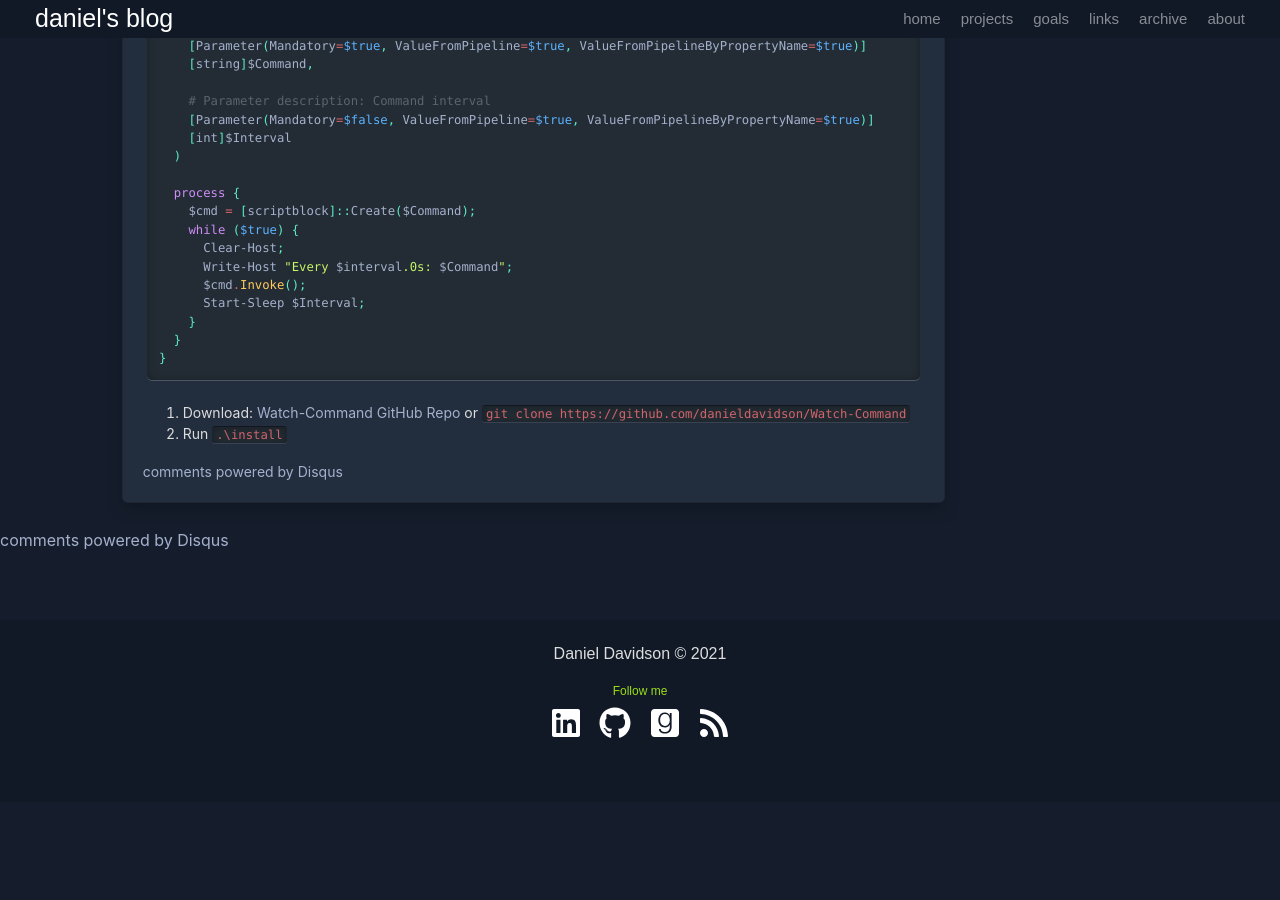
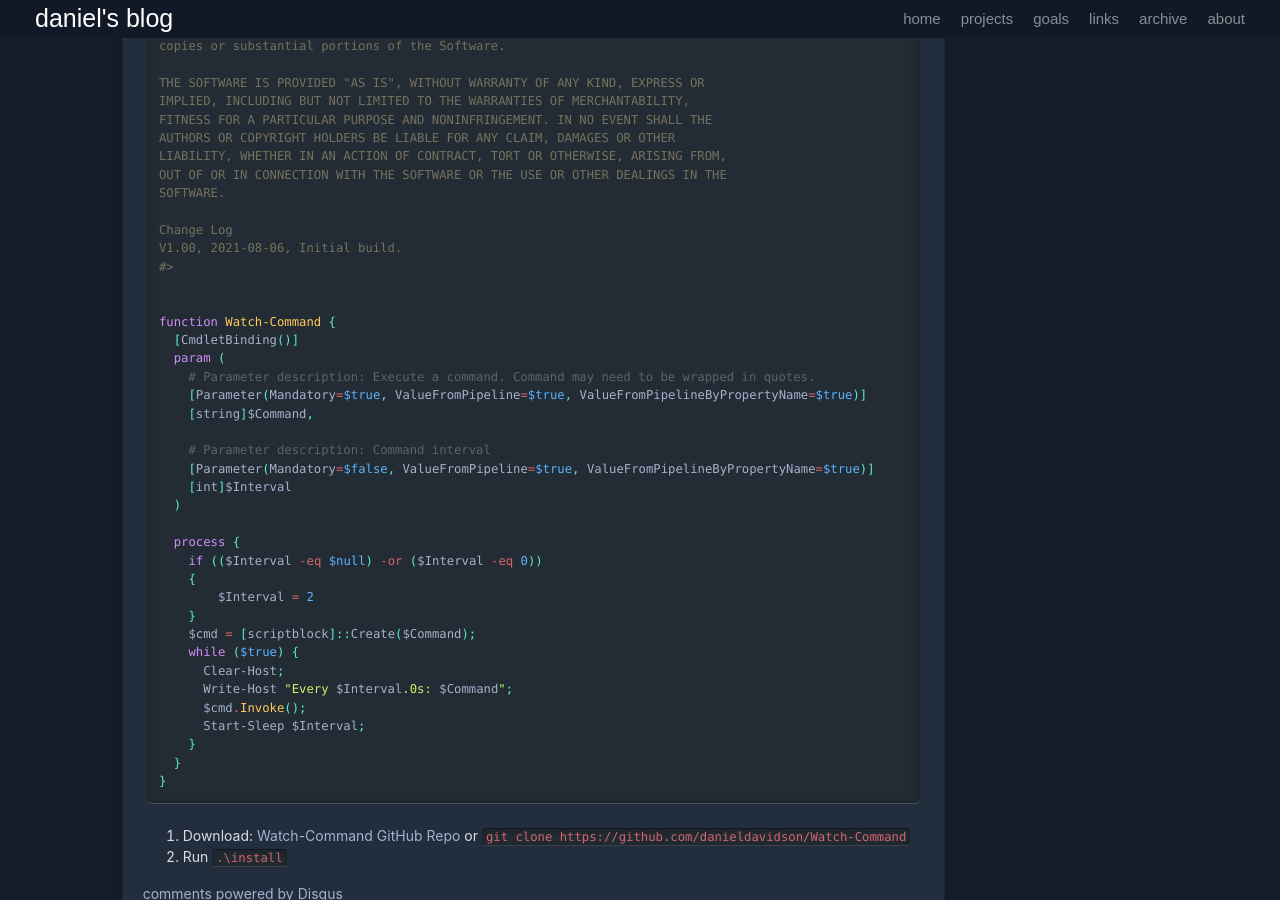
Before and after one commit to danieldavidson/danieldavidson.github.io, a Jekyll site: the page built from _posts/2021-08-05-watch-command.md, in a window 1280 px wide and 900 px high, scrolled down 1480 px. Built offline with Jekyll 4.4.1, drawn with Linux system fonts in a browser that asks for light colours; comment, search, counter and statistics services are not loaded; before the commit the page ends 2282 px from its top, so only the background shows below that.

Commit message:
Update 2021-08-05-watch-command.md

```diff
--- a/_posts/2021-08-05-watch-command.md
+++ b/_posts/2021-08-05-watch-command.md
@@ -35,34 +35,50 @@ Code:
 <#
 .SYNOPSIS
 Watch-Command - execute a program periodically, showing output fullscreen
+
 .DESCRIPTION
 The `Watch-Command` cmdlet runs command repeatedly, displaying its output and errors.
+
 This allows you to watch the program output change over time. By default, command is ran every 2 seconds and watch will run until interrupted.
+
 .PARAMETER command
 The command that is to be executed repeatedly.
+
 .PARAMETER interval
 The update interval in second(s).
+
 .EXAMPLE
 Watch-Command 'Get-Content file.txt' 5
+
 This example using positional parameters will run Get-Content every 5.0s.
+
 .EXAMPLE
 Watch-Command -Command 'Get-Content file.txt' -Interval 5
+
 This example referencing the paramters will run Get-Content every 5.0s.
+
 .LINK
 https://github.com/danieldavidson/Watch-Command
+
 .NOTES
 Written by: Daniel Davidson
+
 License:
+
 The MIT License (MIT)
+
 Copyright (c) 2021 Daniel Davidson
+
 Permission is hereby granted, free of charge, to any person obtaining a copy
 of this software and associated documentation files (the "Software"), to deal
 in the Software without restriction, including without limitation the rights
 to use, copy, modify, merge, publish, distribute, sublicense, and/or sell
 copies of the Software, and to permit persons to whom the Software is
 furnished to do so, subject to the following conditions:
+
 The above copyright notice and this permission notice shall be included in all
 copies or substantial portions of the Software.
+
 THE SOFTWARE IS PROVIDED "AS IS", WITHOUT WARRANTY OF ANY KIND, EXPRESS OR
 IMPLIED, INCLUDING BUT NOT LIMITED TO THE WARRANTIES OF MERCHANTABILITY,
 FITNESS FOR A PARTICULAR PURPOSE AND NONINFRINGEMENT. IN NO EVENT SHALL THE
@@ -70,9 +86,12 @@ AUTHORS OR COPYRIGHT HOLDERS BE LIABLE FOR ANY CLAIM, DAMAGES OR OTHER
 LIABILITY, WHETHER IN AN ACTION OF CONTRACT, TORT OR OTHERWISE, ARISING FROM,
 OUT OF OR IN CONNECTION WITH THE SOFTWARE OR THE USE OR OTHER DEALINGS IN THE
 SOFTWARE.
+
 Change Log
 V1.00, 2021-08-06, Initial build.
 #>
+
+
 function Watch-Command {
   [CmdletBinding()]
   param (
@@ -86,10 +105,14 @@ function Watch-Command {
   )
 
   process {
+    if (($Interval -eq $null) -or ($Interval -eq 0))
+    {
+        $Interval = 2
+    }
     $cmd = [scriptblock]::Create($Command);
     while ($true) {
       Clear-Host;
-      Write-Host "Every $interval.0s: $Command";
+      Write-Host "Every $Interval.0s: $Command";
       $cmd.Invoke();
       Start-Sleep $Interval;
     }
```
